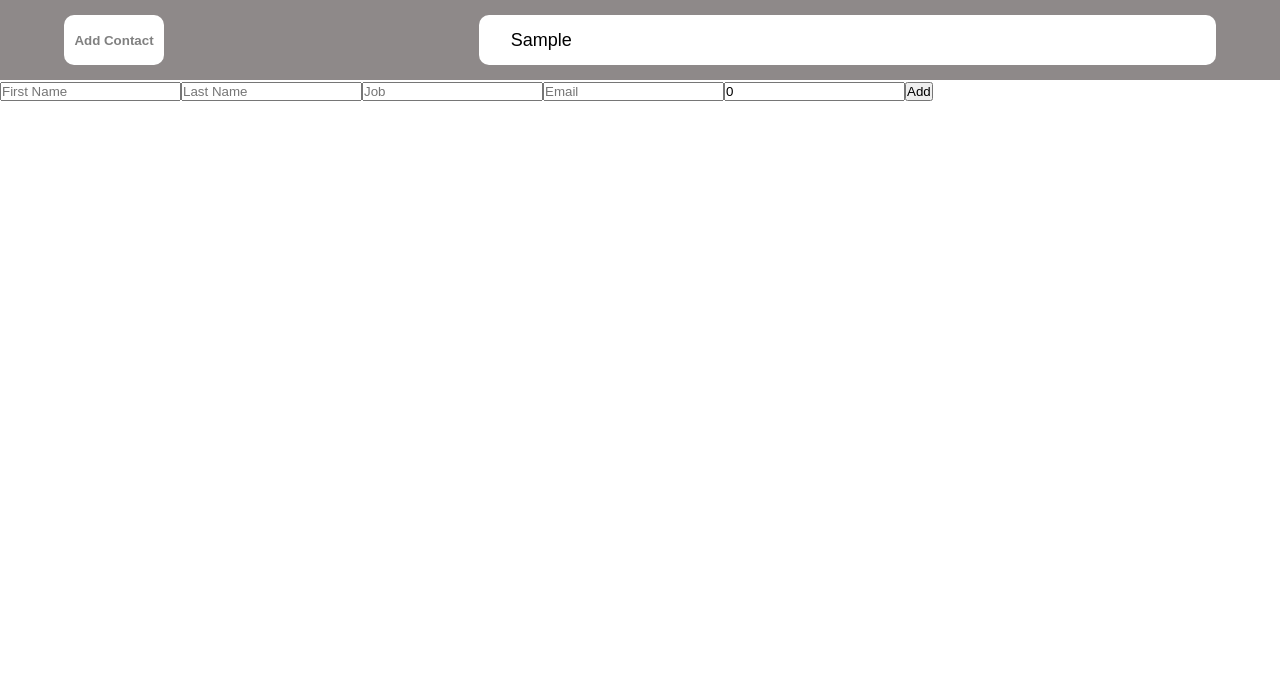
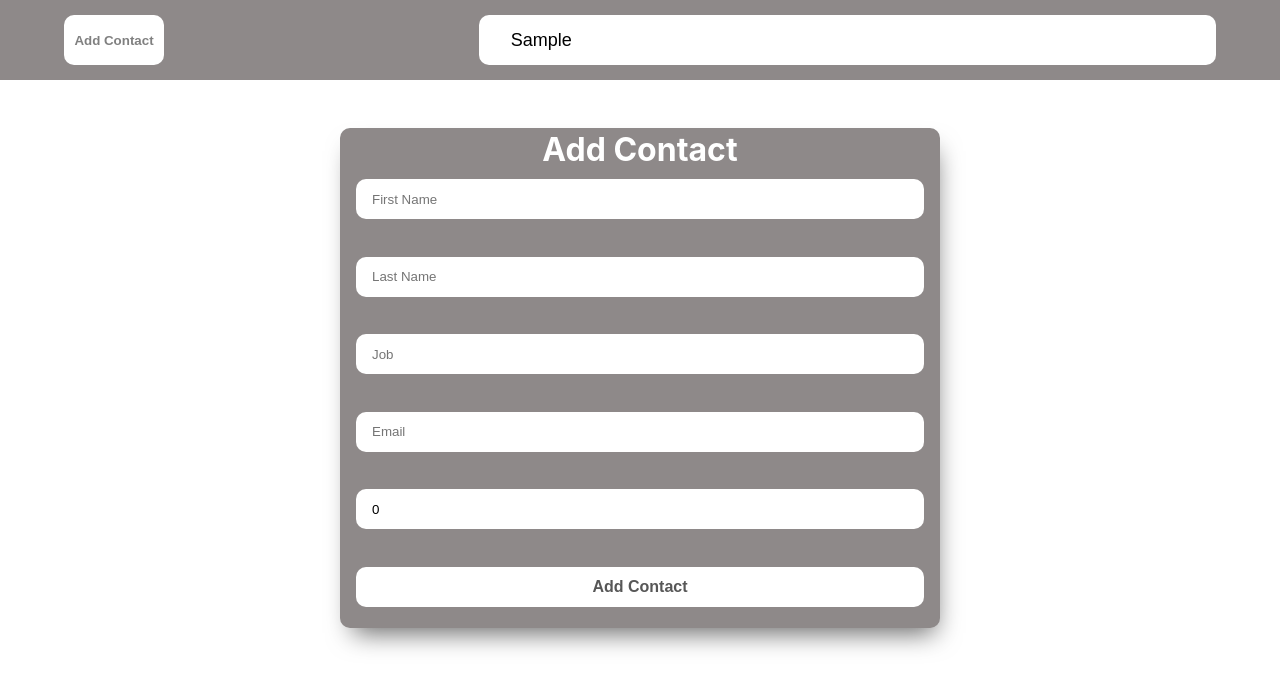
Before and after one commit to mahmood-moghaddasi/Mahmood_Moghadasi_week14_ex1, a React (Vite) app: page / in a window 1280 px wide. Both pictures are taken after typing "Sample" into the empty fields and a click on the button "Add Contact". Shown: the top 688 px of the page. Built offline with nearby package versions, Linux system fonts and the light colour scheme.

Commit message:
Add Contact Form styling

```diff
--- a/src/components/AddForm.jsx
+++ b/src/components/AddForm.jsx
@@ -30,7 +30,8 @@ function AddForm({ changeAddFormDisplay, contacts, setContacts }) {
   return (
     <>
       <div className={styles.container}>
-        <form action="">
+        <h1>Add Contact</h1>
+        <form className={styles.form}>
           <input
             type="text"
             name="name"
@@ -66,7 +67,7 @@ function AddForm({ changeAddFormDisplay, contacts, setContacts }) {
             placeholder="Phone Number"
             onChange={formHandler}
           />
-          <button onClick={addHandler}>Add</button>
+          <button onClick={addHandler}>Add Contact</button>
         </form>
       </div>
     </>
--- a/src/styles/AddForm.module.css
+++ b/src/styles/AddForm.module.css
@@ -0,0 +1,47 @@
+.container {
+  width: 600px;
+  height: 500px;
+  margin: 3rem auto;
+  border: none;
+  border-radius: 10px;
+  padding: 2rem 1rem 2.5rem 1rem;
+  background-color: rgb(142, 137, 137);
+  -webkit-box-shadow: 4px 14px 26px -9px rgba(0, 0, 0, 0.6);
+  box-shadow: 4px 14px 26px -9px rgba(0, 0, 0, 0.6);
+}
+.container h1 {
+  text-align: center;
+  margin-top: -30px;
+  margin-bottom: 10px;
+  color: white;
+}
+
+.form {
+  display: flex;
+  flex-direction: column;
+  justify-content: space-between;
+  height: 100%;
+}
+.form input {
+  height: 40px;
+  padding: 0 1rem;
+  border-radius: 10px;
+  border: none;
+  outline: none;
+}
+.form button {
+  background-color: white;
+  border: none;
+  border-radius: 10px;
+  height: 40px;
+  cursor: pointer;
+  font-size: 16px;
+  font-weight: bold;
+  color: rgb(87, 87, 87);
+}
+.form input:hover,
+.form input:focus,
+.form button:hover {
+  -webkit-box-shadow: 4px 14px 26px -9px rgba(255, 255, 255, 0.6);
+  box-shadow: 4px 14px 26px -9px rgba(255, 255, 255, 0.6);
+}
```
